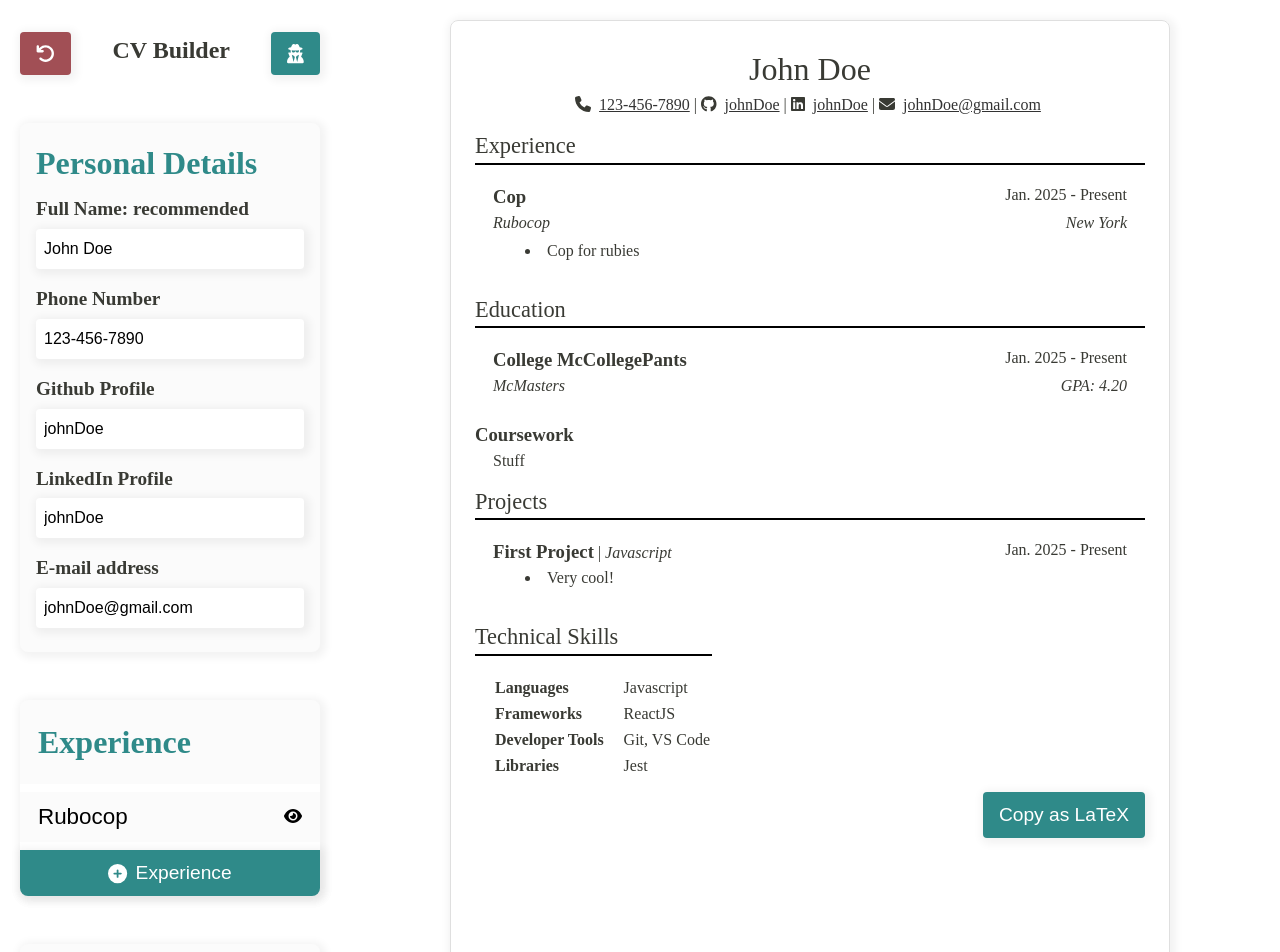
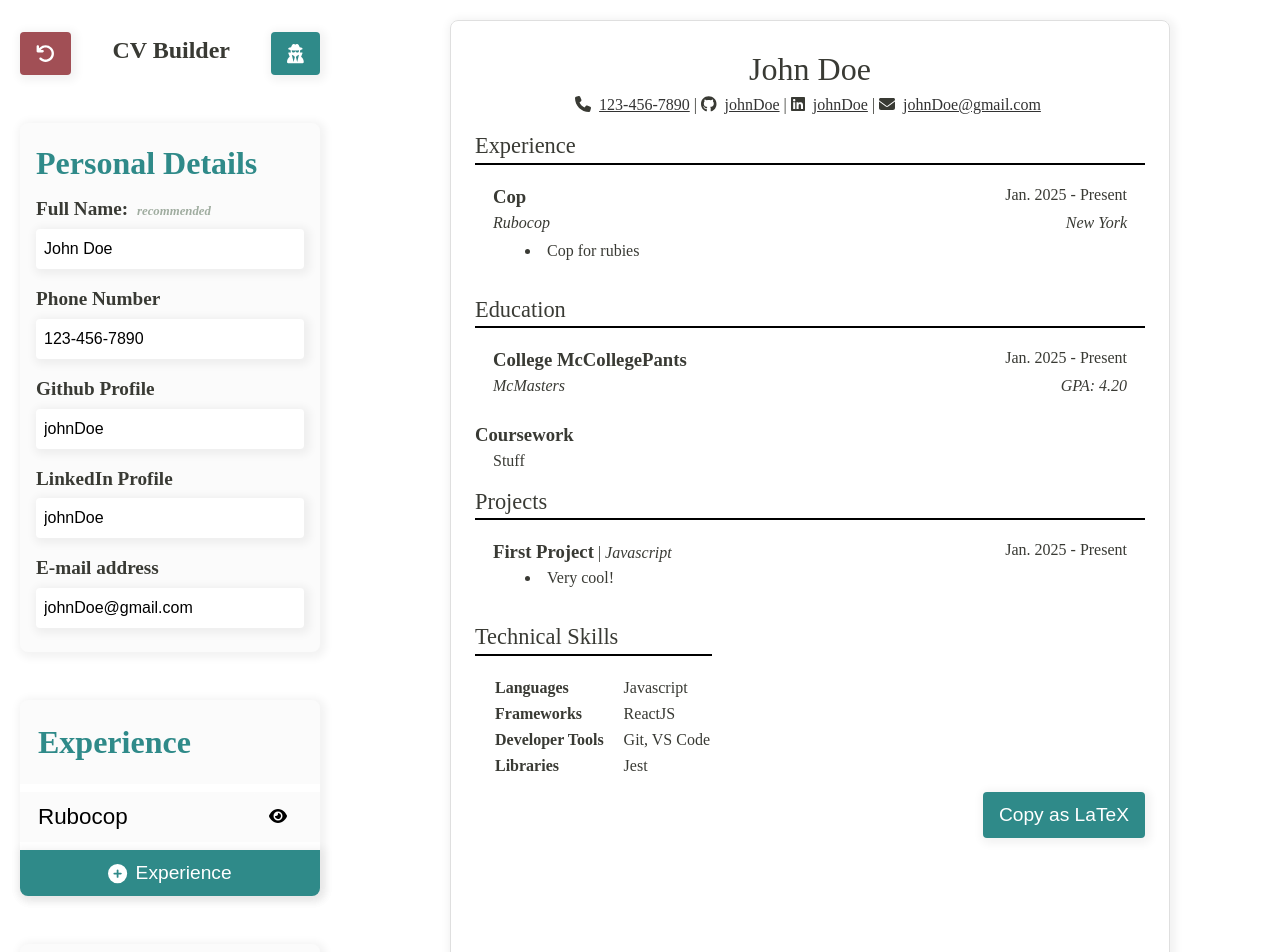
Before and after one commit to gingkapls/cv-application, a React (Vite) app: page / in a window 1280 px wide. Shown: the top 952 px of the page. Built offline with nearby package versions, Linux system fonts and the light colour scheme.

Commit message:
feat(style): add required and hint styles

```diff
--- a/src/App.css
+++ b/src/App.css
@@ -10,6 +10,8 @@
   --separator-color: #ffffff;
   --visited-link-color: #333333;
   --control-bg-color: #ffffff;
+  --required-text-color: #b56959;
+  --hint-text-color: #a0ada0;
 
   --button-padding: 12px 16px;
 
@@ -111,7 +113,6 @@ body {
 .btn-delete {
   background-color: var(--delete-color);
   margin: 16px 0;
-
 }
 
 .btn {
@@ -174,6 +175,11 @@ body {
   text-align: left;
 }
 
+.item-hide {
+  min-width: 3rem;
+  margin-left: 8px;
+}
+
 form {
   display: flex;
   flex-direction: column;
@@ -184,6 +190,17 @@ form {
     margin: 8px 0;
     font-size: 1.2rem;
     font-weight: bold;
+  }
+
+  & .hint {
+    margin-left: 4px;
+    color: var(--hint-text-color);
+    font-size: 0.8rem;
+    font-style: italic;
+  }
+
+  & .required {
+    color: var(--required-text-color);
   }
 
   & input,
```
